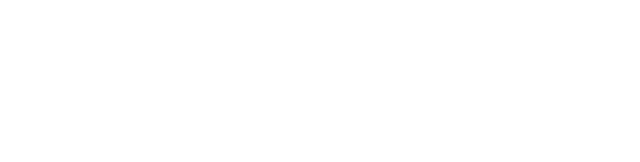
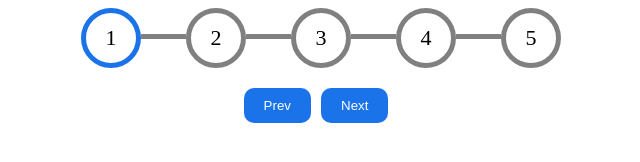
Before and after one commit to acciojob/progress-bar-misterKumar, a website: page main.html in a window 1280 px wide. Shown: the whole page, without its empty margins (319-959 px from the left). Drawn offline with Linux system fonts and the light colour scheme.

Commit message:
created a submission

```diff
--- a/main.html
+++ b/main.html
@@ -7,6 +7,23 @@
 </head>
 
 <body>
+
+	<div class="container">
+		<div class="circle active previous" id="circle-1">1</div>
+		<div class="line" ></div>
+		<div class="circle" id="circle-2">2</div>
+		<div class="line"></div>
+		<div class="circle" id="circle-3">3</div>
+		<div class="line"></div>
+		<div class="circle" id="circle-4">4</div>
+		<div class="line"></div>
+		<div class="circle" id="circle-5">5</div>
+	</div>
+
+	<div class="btn-container">
+		<button id="prev" disabled>Prev</button>
+		<button id="next">Next</button>
+	</div>
 	<!-- the entire body must be written by student -->
     <script type="text/javascript" src="./script.js">
 </script>
--- a/script.js
+++ b/script.js
@@ -1 +1,58 @@
 //your JS code here. If required.
+document.addEventListener("DOMContentLoaded", function () {
+    const circles = document.querySelectorAll(".circle");
+    const prevBtn = document.getElementById("prev");
+    const nextBtn = document.getElementById("next");
+    const lines = document.querySelectorAll(".line");
+
+    let currentIndex = 0;
+
+    updateButtonState();
+
+    prevBtn.addEventListener("click", function () {
+        if (currentIndex > 0) {
+            currentIndex--;
+            updateButtonState();
+        }
+    });
+
+    nextBtn.addEventListener("click", function () {
+        if (currentIndex < circles.length - 1) {
+            circles[currentIndex].classList.add("previous");
+            currentIndex++;
+            updateButtonState();
+        }
+    });
+
+    function updateButtonState() {
+        circles.forEach((circle, index) => {
+            if (index === currentIndex) {
+                circle.classList.add("active");
+            } else {
+                circle.classList.remove("active");
+            }
+
+			if(index < currentIndex)
+			{
+				circle.classList.add("previous");
+			}
+			else
+			{
+				circle.classList.remove("previous");
+			}
+
+
+        });
+
+        lines.forEach((line, index) => {
+            if (index < currentIndex) {
+                line.classList.add("active");
+            } else {
+                line.classList.remove("active");
+            }
+        });
+
+        prevBtn.disabled = currentIndex === 0;
+        nextBtn.disabled = currentIndex === circles.length - 1;
+    }
+});
--- a/styles.css
+++ b/styles.css
@@ -1 +1,53 @@
 /*  your css code here. If applicable */
+.container{
+	display:flex;
+	flex-direction:row;
+	justify-content:center;
+
+}
+
+.circle{
+	width:50px;
+	height:50px;
+	border-radius:60%;
+	border: 5px solid grey;
+	display:flex;
+	justify-content:center;
+	align-items:center;
+	font-size:22px
+}
+
+.line{
+	width:45px;
+	height:5px;
+	background-color:grey;
+	margin-top:1.6rem;
+
+}
+.circle.active{
+	border: 5px solid #1a73e8;
+}
+.circle.previous{
+	border: 5px solid #1a73e8;
+}
+.line.active{
+	background-color: #1a73e8; !important;
+}
+
+.btn-container{
+	display:flex;
+	flex-direction:row;
+	justify-content:center;
+	margin-top:20px;
+
+}
+
+.btn-container>button{
+	margin-right:10px;
+	padding:10px 20px;
+	border:none;
+	background-color:#1a73e8;
+	color:white;
+	cursor:pointer;
+	border-radius:10px;
+}
```
